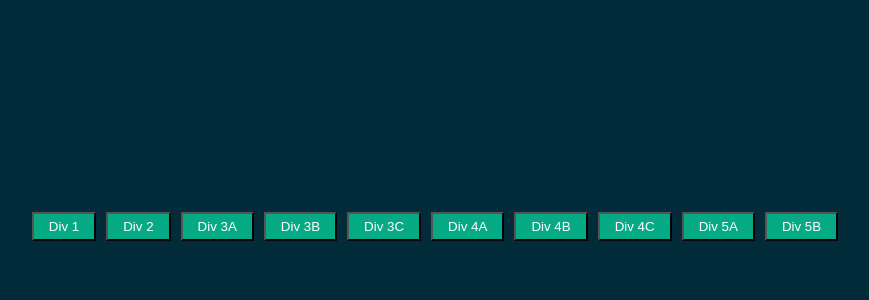
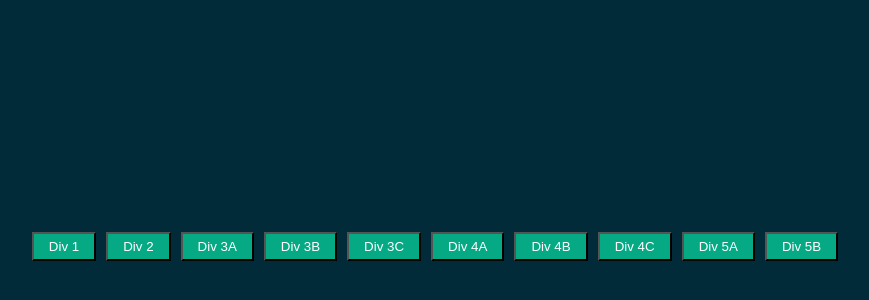
Before and after one commit to SimenRom/Bedriftsliga, a React (Create React App) app in the folder web/: page / in a window 1280 px wide. Shown: the part 154-454 px from the top of the page, without its empty margins (205-1074 px from the left). Built offline with nearby package versions, Linux system fonts and the light colour scheme.

Commit message:
add padding

```diff
--- a/web/src/App.css
+++ b/web/src/App.css
@@ -8,6 +8,7 @@ body, a {
 	justify-content: center;
 	flex-direction: column;
   min-height: 100vh;
+  padding: 20px 0px;
 }
 table {
   font-family: arial, sans-serif;
```
